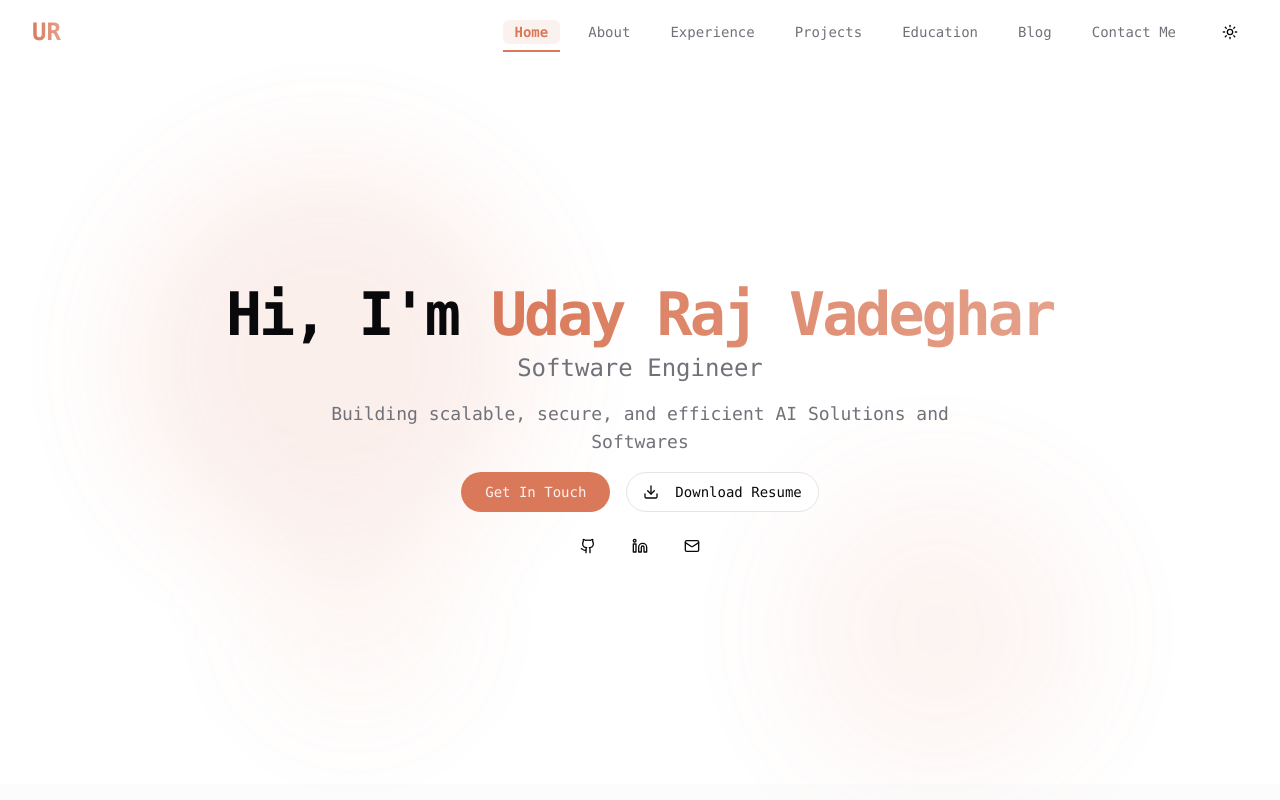
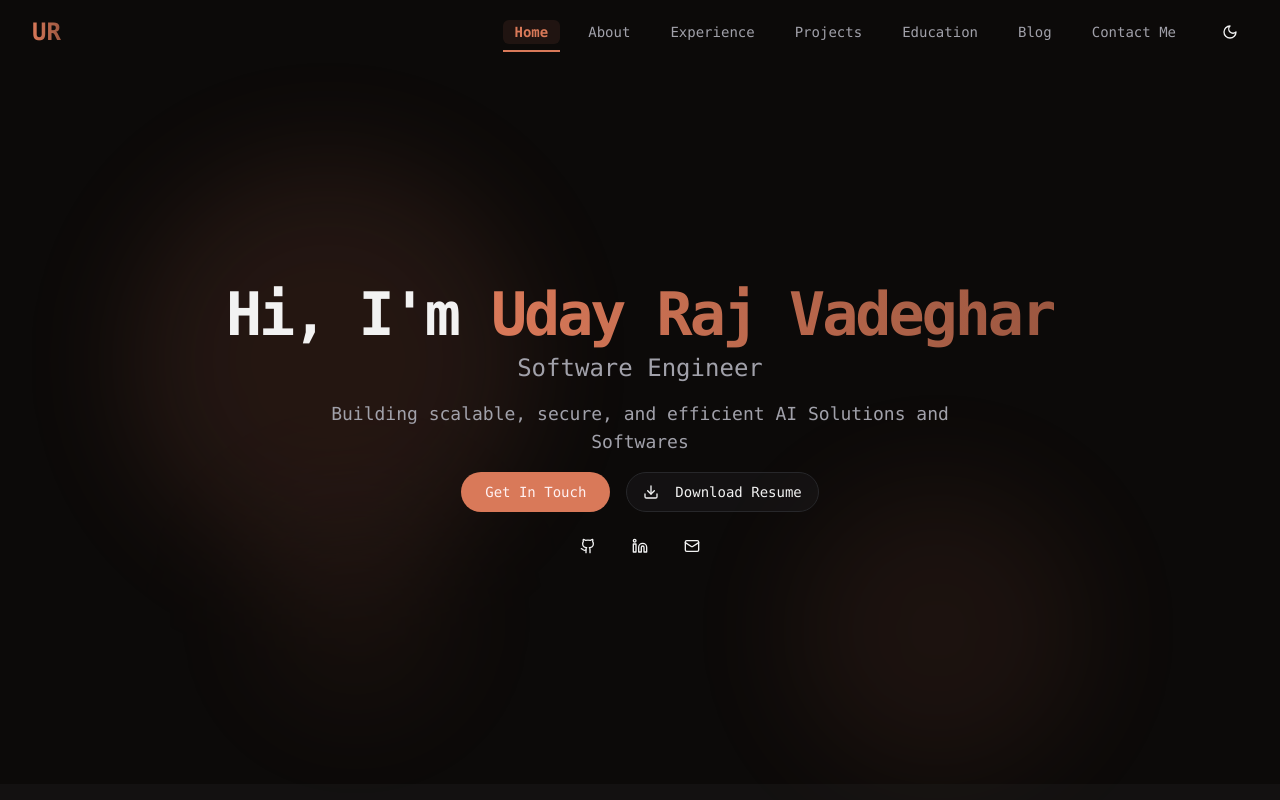
Before and after one commit to UdayRajVadeghar/Latest-Portfolio, a Next.js app: page / in a window 1280 px wide. Shown: the top 800 px of the page. Built offline with nearby package versions, Linux system fonts and the light colour scheme.

Commit message:
Update theme settings in ClientLayout to default to dark mode and enable system theme detection

```diff
--- a/app/client.tsx
+++ b/app/client.tsx
@@ -42,8 +42,8 @@ export default function ClientLayout({
       >
         <ThemeProvider
           attribute="class"
-          defaultTheme="light"
-          enableSystem={false}
+          defaultTheme="dark"
+          enableSystem={true}
           disableTransitionOnChange
         >
           <div className="relative flex min-h-screen flex-col overflow-hidden">
```
